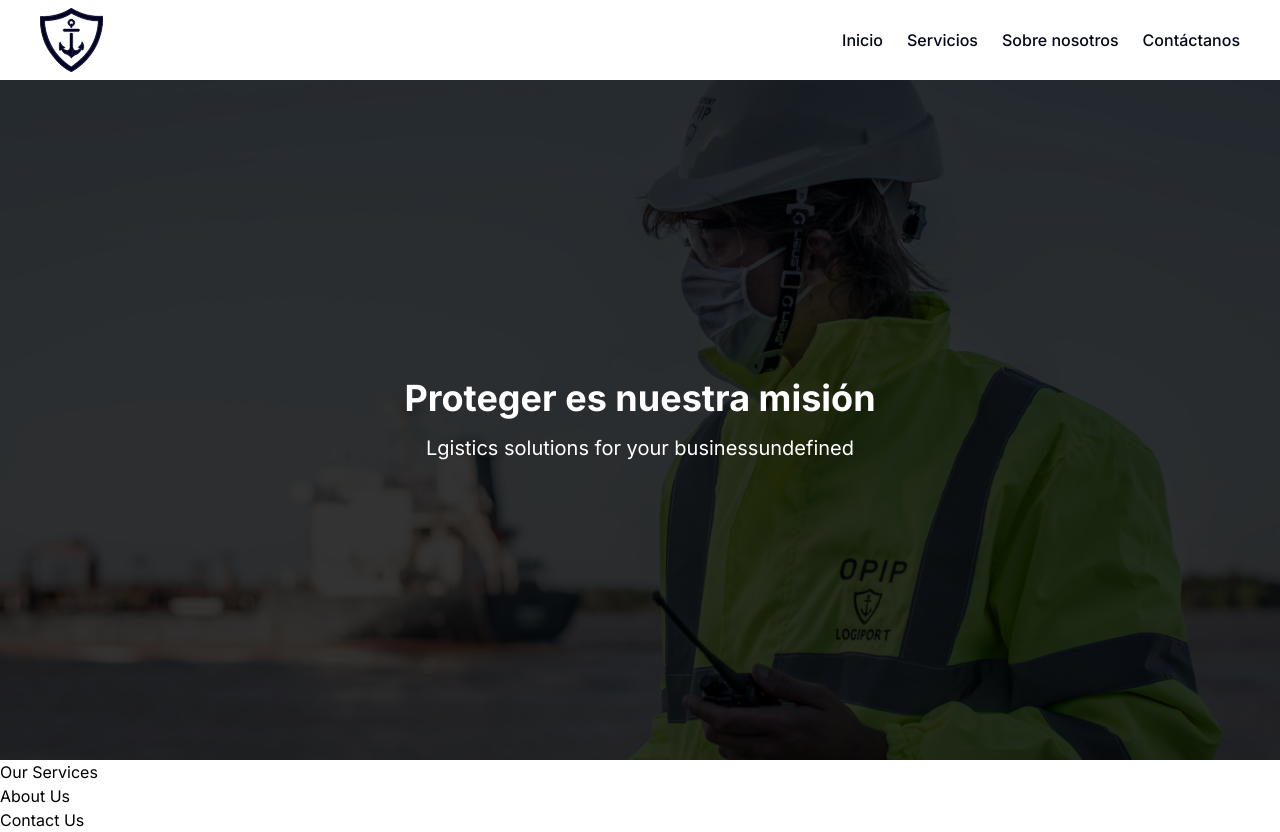
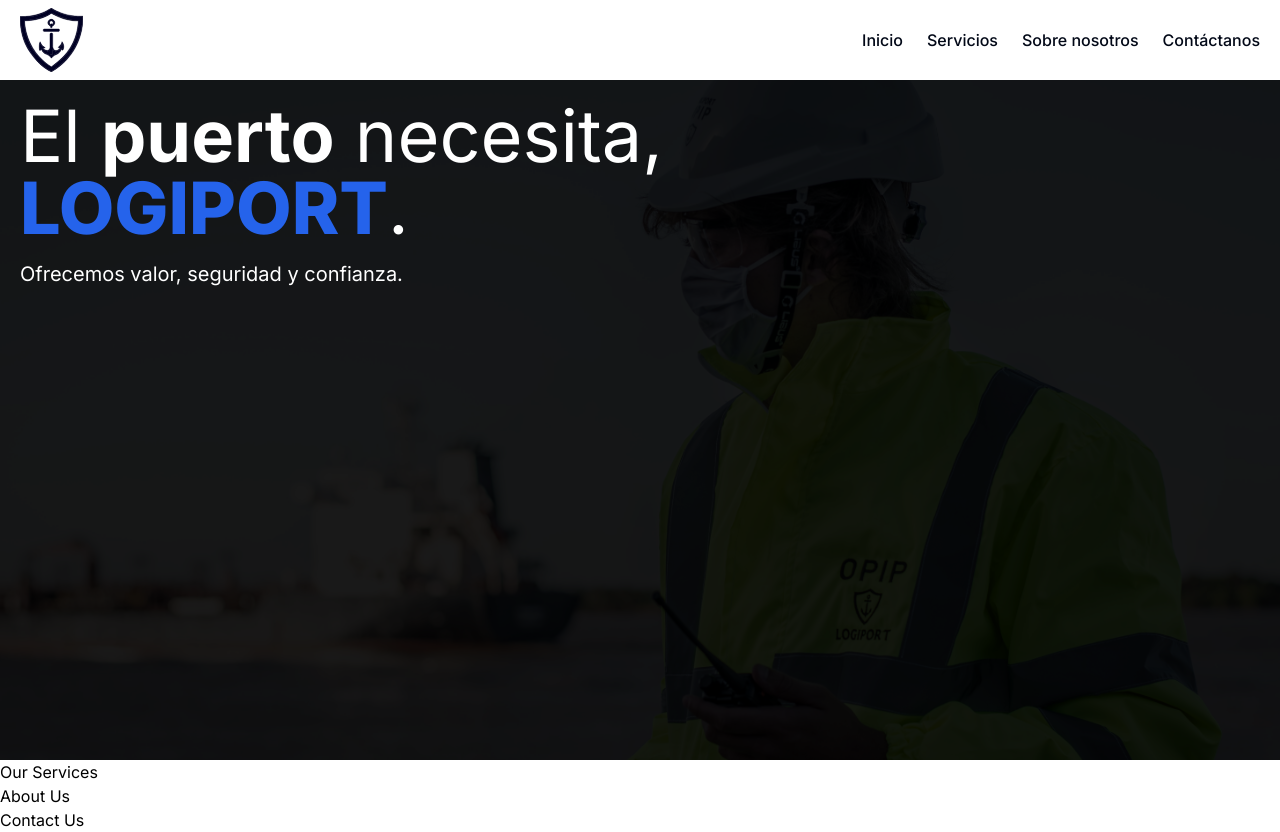
Before and after one commit to Stefano-Mazziotta/logiport.com.ar, a Next.js app: page / in a window 1280 px wide. Built offline with nearby package versions, Linux system fonts and the light colour scheme.

Commit message:
working on hero section

```diff
--- a/package.json
+++ b/package.json
@@ -9,6 +9,7 @@
     "lint": "next lint"
   },
   "dependencies": {
+    "@radix-ui/react-slot": "^1.1.0",
     "class-variance-authority": "^0.7.0",
     "clsx": "^2.1.1",
     "lucide-react": "^0.456.0",
--- a/src/components/hero.tsx
+++ b/src/components/hero.tsx
@@ -1,16 +1,22 @@
 "use client";
 import { useEffect, useState } from "react";
 
-function Hero () {
+function Hero() {
   const [typedText, setTypedText] = useState("");
-  const textToType = "Logistics solutions for your business";
+  const textToType = "v alor, seguridad y confianza.";
 
   useEffect(() => {
     let currentIndex = 0;
     const interval = setInterval(() => {
-      setTypedText((prevText) => prevText + textToType[currentIndex]);
+      setTypedText((prevText) => {
+        // Solo agregamos un nuevo caracter si currentIndex está dentro del rango
+        if (currentIndex < textToType.length) {
+          return prevText + textToType[currentIndex];
+        }
+        return prevText;
+      });
       currentIndex++;
-      if (currentIndex === textToType.length) {
+      if (currentIndex >= textToType.length) {
         clearInterval(interval);
       }
     }, 100);
@@ -19,11 +25,15 @@
   }, []);
 
   return (
-    <section className="h-[85vh] bg-hero-img bg-cover bg-center relative flex items-center justify-center">
-      <div className="bg-black bg-opacity-80 absolute inset-0"></div>
-      <div className="text-white text-center relative">
-        <h1 className="text-4xl font-bold mb-4">Proteger es nuestra misión</h1>
-        <p className="text-xl">{typedText}</p>
+    <section className="h-[85vh] bg-hero-img bg-cover bg-center relative flex items-start justify-start">
+      <div className="bg-black bg-opacity-90 absolute inset-0"></div>
+      <div className="text-white relative p-5">
+        <h1 className="text-4xl md:text-7xl mb-4">
+          El <span className="font-bold text-background">puerto</span> necesita,
+          <br />
+          <span className="font-extrabold text-primary">LOGIPORT</span>.
+        </h1>
+        <p className="text-xl">Ofrecemos {typedText}</p>
       </div>
     </section>
   );
--- a/src/components/navigation/navbar/index.tsx
+++ b/src/components/navigation/navbar/index.tsx
@@ -9,7 +9,7 @@
 
   return (
     <>
-      <nav className="w-full h-20 bg-white sticky top-0 z-20 flex justify-between items-center px-10">
+      <nav className="w-full h-20 bg-white sticky top-0 z-20 flex justify-between items-center px-5">
         <Logo />
         <button
           type="button"
--- /dev/null
+++ b/src/components/ui/button.tsx
@@ -0,0 +1,57 @@
+import * as React from "react"
+import { Slot } from "@radix-ui/react-slot"
+import { cva, type VariantProps } from "class-variance-authority"
+
+import { cn } from "@/lib/utils"
+
+const buttonVariants = cva(
+  "inline-flex items-center justify-center gap-2 whitespace-nowrap rounded-md text-sm font-medium transition-colors focus-visible:outline-none focus-visible:ring-1 focus-visible:ring-ring disabled:pointer-events-none disabled:opacity-50 [&_svg]:pointer-events-none [&_svg]:size-4 [&_svg]:shrink-0",
+  {
+    variants: {
+      variant: {
+        default:
+          "bg-primary text-primary-foreground shadow hover:bg-primary/90",
+        destructive:
+          "bg-destructive text-destructive-foreground shadow-sm hover:bg-destructive/90",
+        outline:
+          "border border-input bg-background shadow-sm hover:bg-accent hover:text-accent-foreground",
+        secondary:
+          "bg-secondary text-secondary-foreground shadow-sm hover:bg-secondary/80",
+        ghost: "hover:bg-accent hover:text-accent-foreground",
+        link: "text-primary underline-offset-4 hover:underline",
+      },
+      size: {
+        default: "h-9 px-4 py-2",
+        sm: "h-8 rounded-md px-3 text-xs",
+        lg: "h-10 rounded-md px-8",
+        icon: "h-9 w-9",
+      },
+    },
+    defaultVariants: {
+      variant: "default",
+      size: "default",
+    },
+  }
+)
+
+export interface ButtonProps
+  extends React.ButtonHTMLAttributes<HTMLButtonElement>,
+    VariantProps<typeof buttonVariants> {
+  asChild?: boolean
+}
+
+const Button = React.forwardRef<HTMLButtonElement, ButtonProps>(
+  ({ className, variant, size, asChild = false, ...props }, ref) => {
+    const Comp = asChild ? Slot : "button"
+    return (
+      <Comp
+        className={cn(buttonVariants({ variant, size, className }))}
+        ref={ref}
+        {...props}
+      />
+    )
+  }
+)
+Button.displayName = "Button"
+
+export { Button, buttonVariants }
```
Also changed, not shown: 1 other file (tests, documents, lock files or other folders).
